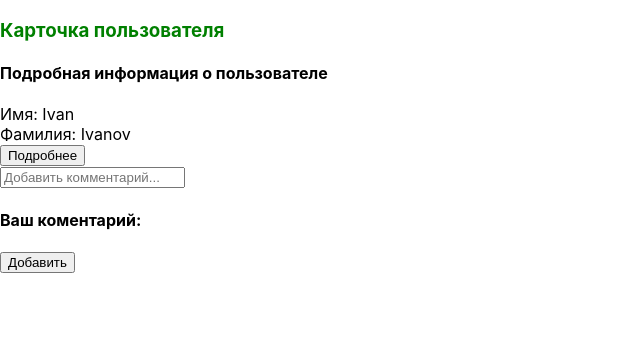
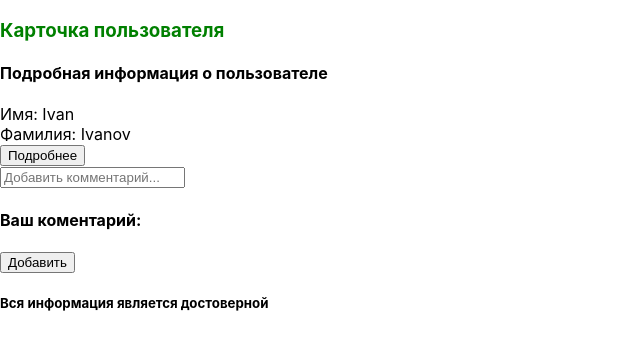
Before and after one commit to tvivlad/react_workflows, a React (Create React App) app: page / in a window 1280 px wide. Shown: the top 350 px of the page, without its empty margins (0-640 px from the left). Built offline with nearby package versions, Linux system fonts and the light colour scheme.

Commit message:
text is added to main page

```diff
--- a/src/App.js
+++ b/src/App.js
@@ -48,6 +48,8 @@ function App() {
         </h4>
         <button>Добавить</button>
       </div>
+
+      <h5>Вся информация является достоверной</h5>
     </div>
   )
 }
```
